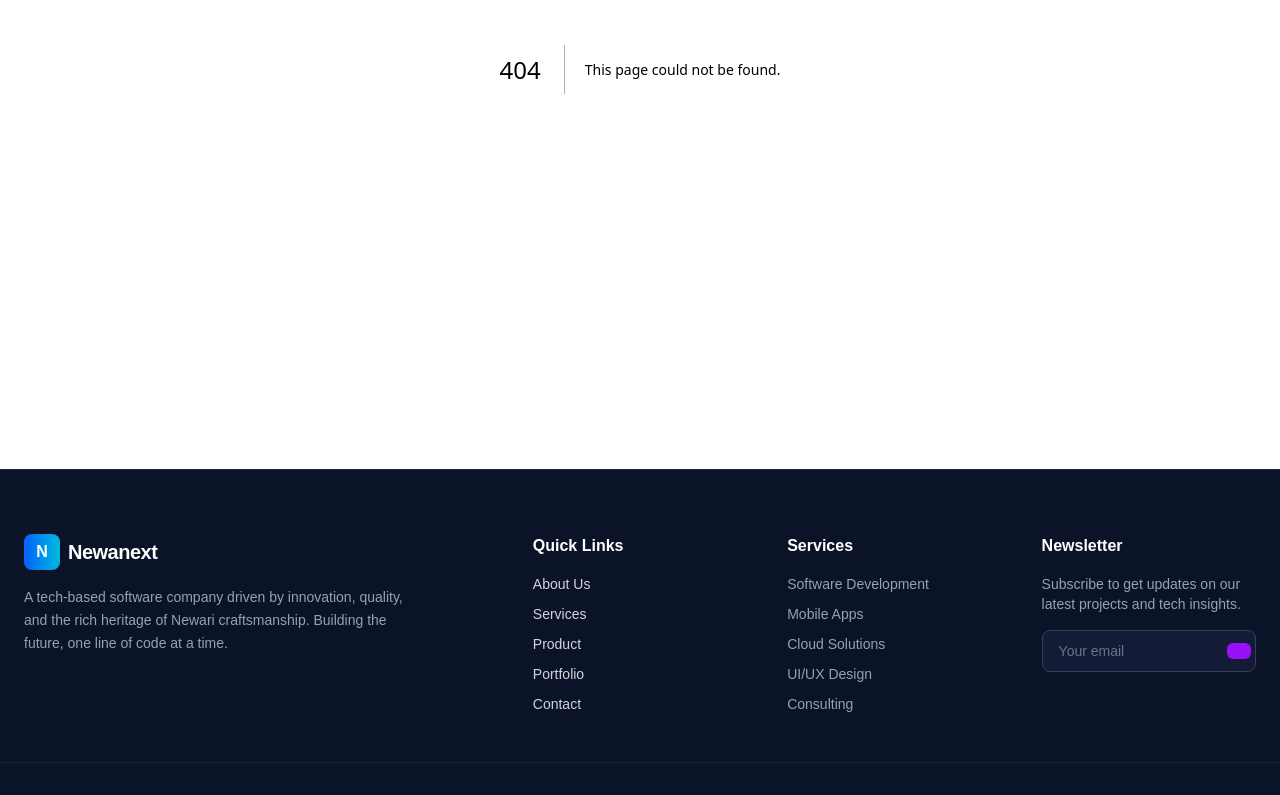
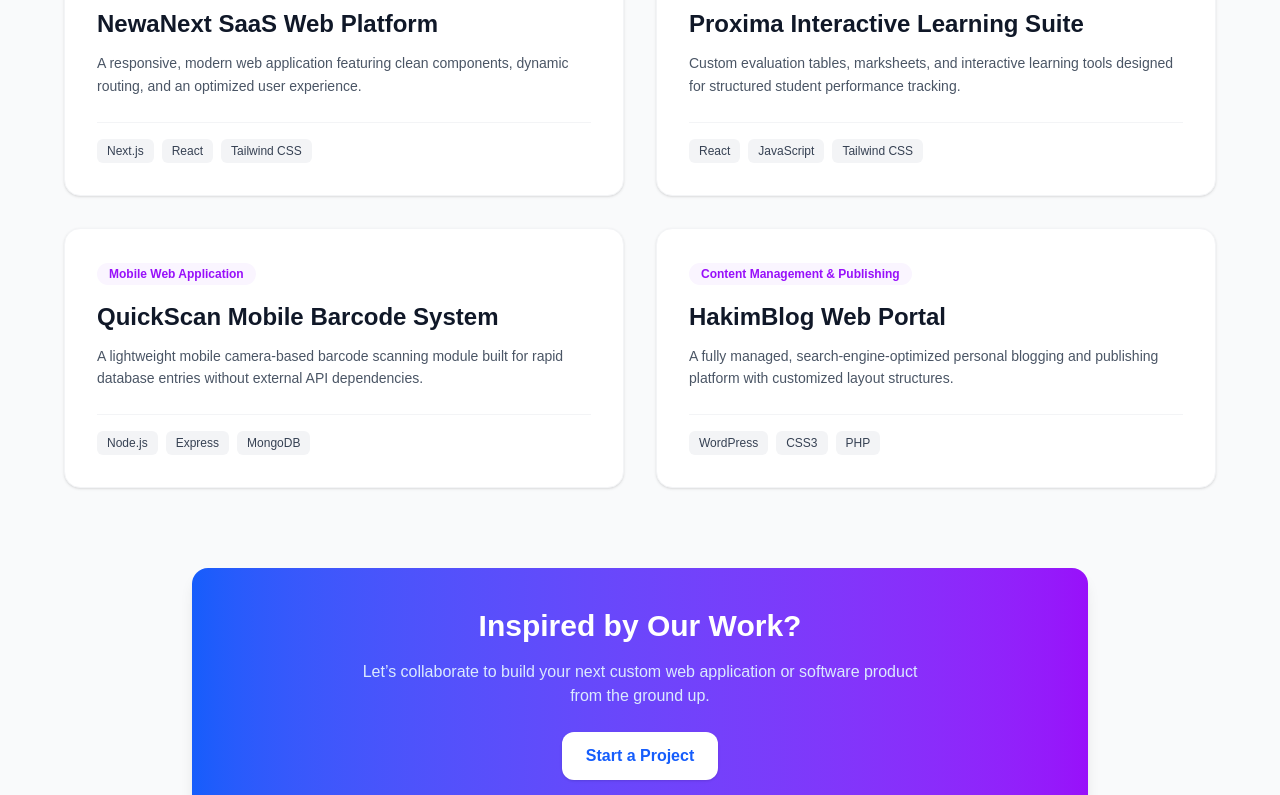
Before and after one commit to headlet/newanext, a Next.js app: page /portfolio in a window 1280 px wide. Before the commit this address had no page. Shown: the part 400-1195 px from the top of the page. Built offline with nearby package versions, Linux system fonts and the light colour scheme.

Commit message:
portfolioAdded

```diff
--- /dev/null
+++ b/app/portfolio/page.tsx
@@ -0,0 +1,99 @@
+import Link from "next/link";
+
+export default function PortfolioPage() {
+  const projects = [
+    {
+      title: "NewaNext SaaS Web Platform",
+      category: "Full Stack Web Application",
+      description:
+        "A responsive, modern web application featuring clean components, dynamic routing, and an optimized user experience.",
+      techStack: ["Next.js", "React", "Tailwind CSS"],
+    },
+    {
+      title: "Proxima Interactive Learning Suite",
+      category: "Educational Digital Platform",
+      description:
+        "Custom evaluation tables, marksheets, and interactive learning tools designed for structured student performance tracking.",
+      techStack: ["React", "JavaScript", "Tailwind CSS"],
+    },
+    {
+      title: "QuickScan Mobile Barcode System",
+      category: "Mobile Web Application",
+      description:
+        "A lightweight mobile camera-based barcode scanning module built for rapid database entries without external API dependencies.",
+      techStack: ["Node.js", "Express", "MongoDB"],
+    },
+    {
+      title: "HakimBlog Web Portal",
+      category: "Content Management & Publishing",
+      description:
+        "A fully managed, search-engine-optimized personal blogging and publishing platform with customized layout structures.",
+      techStack: ["WordPress", "CSS3", "PHP"],
+    },
+  ];
+
+  return (
+    <main className="min-h-screen bg-gray-50 py-16 px-4 sm:px-6 lg:px-8">
+      {/* Hero Section */}
+      <section className="max-w-4xl mx-auto text-center space-y-4">
+        <h1 className="text-4xl sm:text-5xl font-extrabold tracking-tight leading-snug bg-gradient-to-r from-blue-600 via-purple-600 to-pink-500 bg-clip-text text-transparent">
+          Our Featured Projects
+        </h1>
+        <p className="text-lg text-gray-600 max-w-2xl mx-auto">
+          Explore our recent work, case studies, and full-stack digital solutions built for efficiency, scalability, and user engagement.
+        </p>
+      </section>
+
+      {/* Portfolio Grid */}
+      <section className="max-w-6xl mx-auto mt-16 grid grid-cols-1 md:grid-cols-2 gap-8">
+        {projects.map((project, index) => (
+          <div
+            key={index}
+            className="bg-white rounded-2xl p-8 shadow-sm border border-gray-100 hover:shadow-md transition-all flex flex-col justify-between"
+          >
+            <div>
+              <span className="text-xs font-semibold text-purple-600 bg-purple-50 px-3 py-1 rounded-full">
+                {project.category}
+              </span>
+
+              <h2 className="text-2xl font-bold text-gray-900 mt-4 mb-3">
+                {project.title}
+              </h2>
+
+              <p className="text-gray-600 leading-relaxed text-sm mb-6">
+                {project.description}
+              </p>
+            </div>
+
+            <div>
+              <div className="flex flex-wrap gap-2 pt-4 border-t border-gray-100">
+                {project.techStack.map((tech, techIdx) => (
+                  <span
+                    key={techIdx}
+                    className="bg-gray-100 text-gray-700 text-xs font-medium px-2.5 py-1 rounded-md"
+                  >
+                    {tech}
+                  </span>
+                ))}
+              </div>
+            </div>
+          </div>
+        ))}
+      </section>
+
+      {/* Call to Action */}
+      <section className="max-w-4xl mx-auto mt-20 text-center bg-gradient-to-r from-blue-600 to-purple-600 text-white rounded-2xl p-10 shadow-lg">
+        <h2 className="text-3xl font-bold mb-4">Inspired by Our Work?</h2>
+        <p className="text-blue-100 mb-6 max-w-xl mx-auto">
+          Let’s collaborate to build your next custom web application or software product from the ground up.
+        </p>
+        <Link
+          href="/contact"
+          className="inline-block bg-white text-blue-600 font-semibold px-6 py-3 rounded-xl shadow hover:bg-gray-100 transition-colors"
+        >
+          Start a Project
+        </Link>
+      </section>
+    </main>
+  );
+}
```
